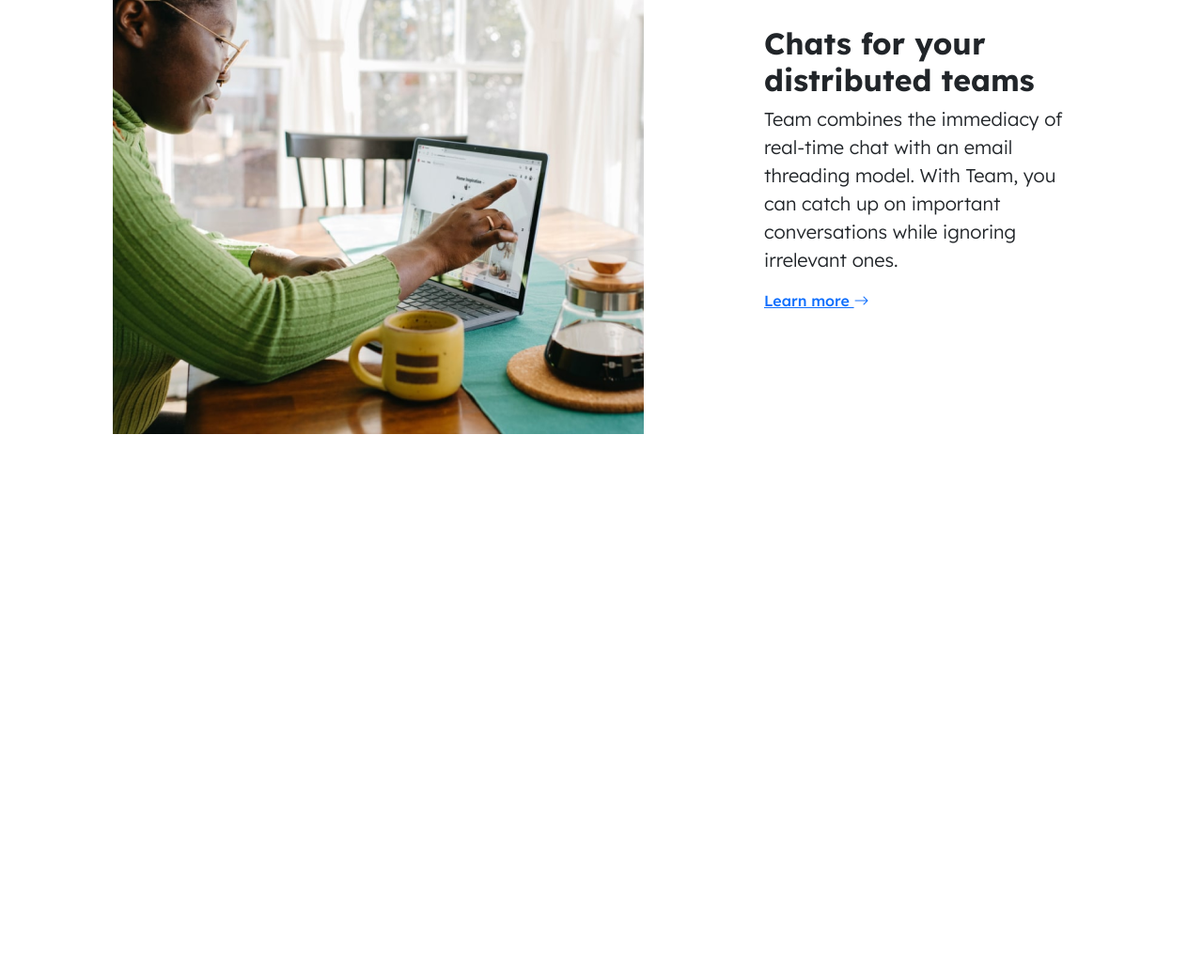
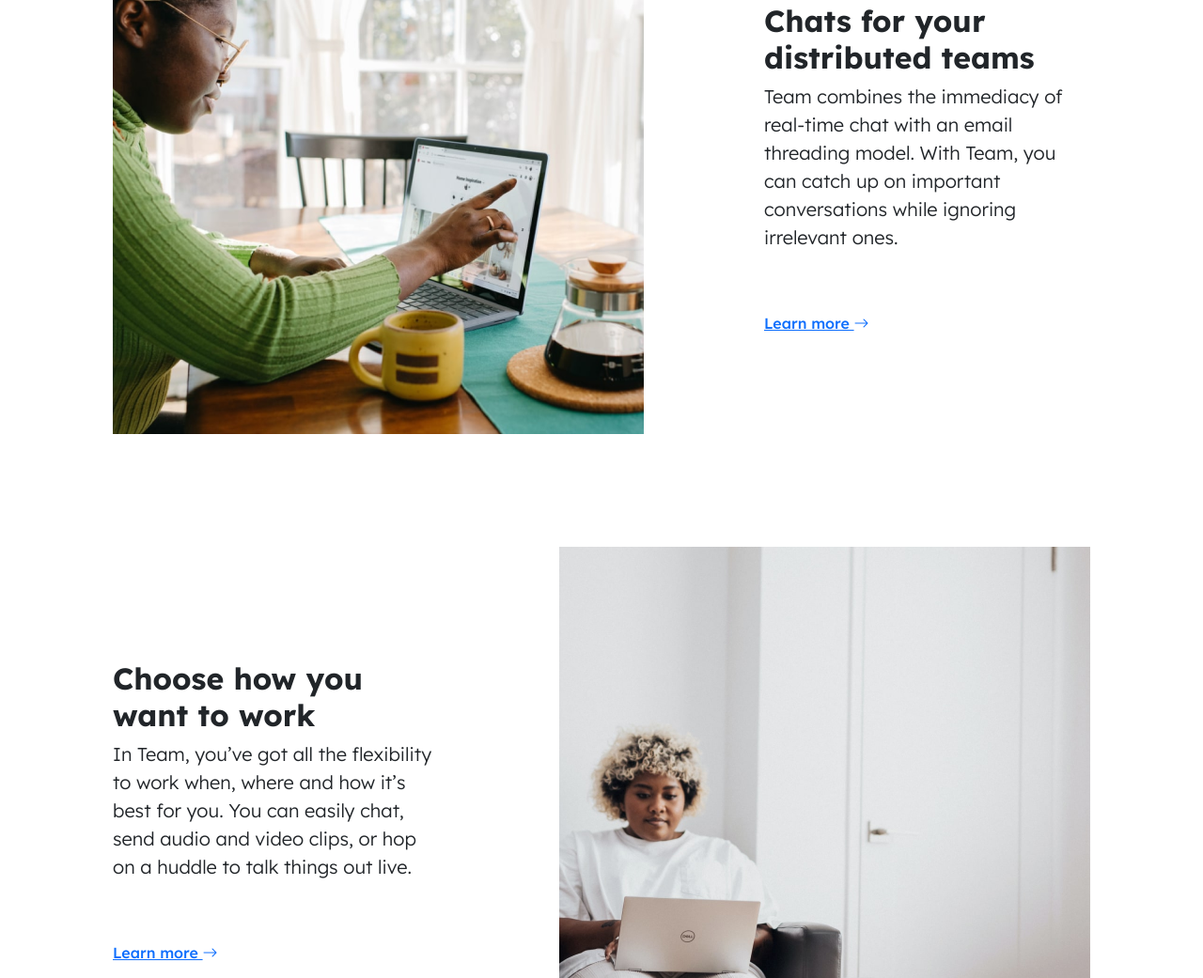
Before and after one commit to aufasyaihan/coding-test-detik.com, a website: page src/index.html in a window 1280 px wide. Shown: the part 1759-2800 px from the top of the page at 94% size. Before the commit the page ends 2221 px from the top, so only its background shows below. Drawn offline with nearby package versions, Linux system fonts and the light colour scheme.

Commit message:
chore: Add third section to landing page and update images

```diff
--- a/src/index.html
+++ b/src/index.html
@@ -15,7 +15,7 @@
   </head>
   <body>
     <header class="position-relative h-800 w-100">
-      <nav class="navbar bg-transparent mx-8 pt-2-5">
+      <nav class="navbar bg-transparent mx-8 pt-2-5 z-3">
         <h1 class="fw-bold text-white">
           team<span class="text-primary">.</span>
         </h1>
@@ -81,7 +81,7 @@
             threading model. With Team, you can catch up on important
             conversations while ignoring irrelevant ones.
           </p>
-          <a class="fw-medium" href="#"
+          <a class="fw-medium mt-5" href="#"
             >Learn more <i class="bi bi-arrow-right"></i
           ></a>
         </div>
@@ -90,7 +90,7 @@
         </div>
       </section>
       <section class="h-auto d-flex mx-7-5 gap-8 align-items-center">
-        <div class="">
+        <div>
           <img src="../images/Image.png" alt="image" width="565" height="565" />
         </div>
         <div class="w-50 d-flex flex-column">
@@ -100,9 +100,23 @@
             threading model. With Team, you can catch up on important
             conversations while ignoring irrelevant ones.
           </p>
-          <a class="fw-medium" href="#"
+          <a class="fw-medium mt-5" href="#"
             >Learn more <i class="bi bi-arrow-right"></i
           ></a>
+        </div>
+      </section>
+      <section class="h-auto d-flex mx-7-5 gap-8 align-items-center">
+        <div class="w-50 d-flex flex-column">
+          <h2 class="fw-bold">Choose how you want to work</h2>
+          <p class="fs-5 fw-light">
+            In Team, you’ve got all the flexibility to work when, where and how it’s best for you. You can easily chat, send audio and video clips, or hop on a huddle to talk things out live.
+          </p>
+          <a class="fw-medium mt-5" href="#"
+            >Learn more <i class="bi bi-arrow-right"></i
+          ></a>
+        </div>
+        <div>
+          <img src="../images/Image2.png" alt="image" width="565" height="565" />
         </div>
       </section>
     </main>
```
Also changed, not shown: images/Image2.png (added).
